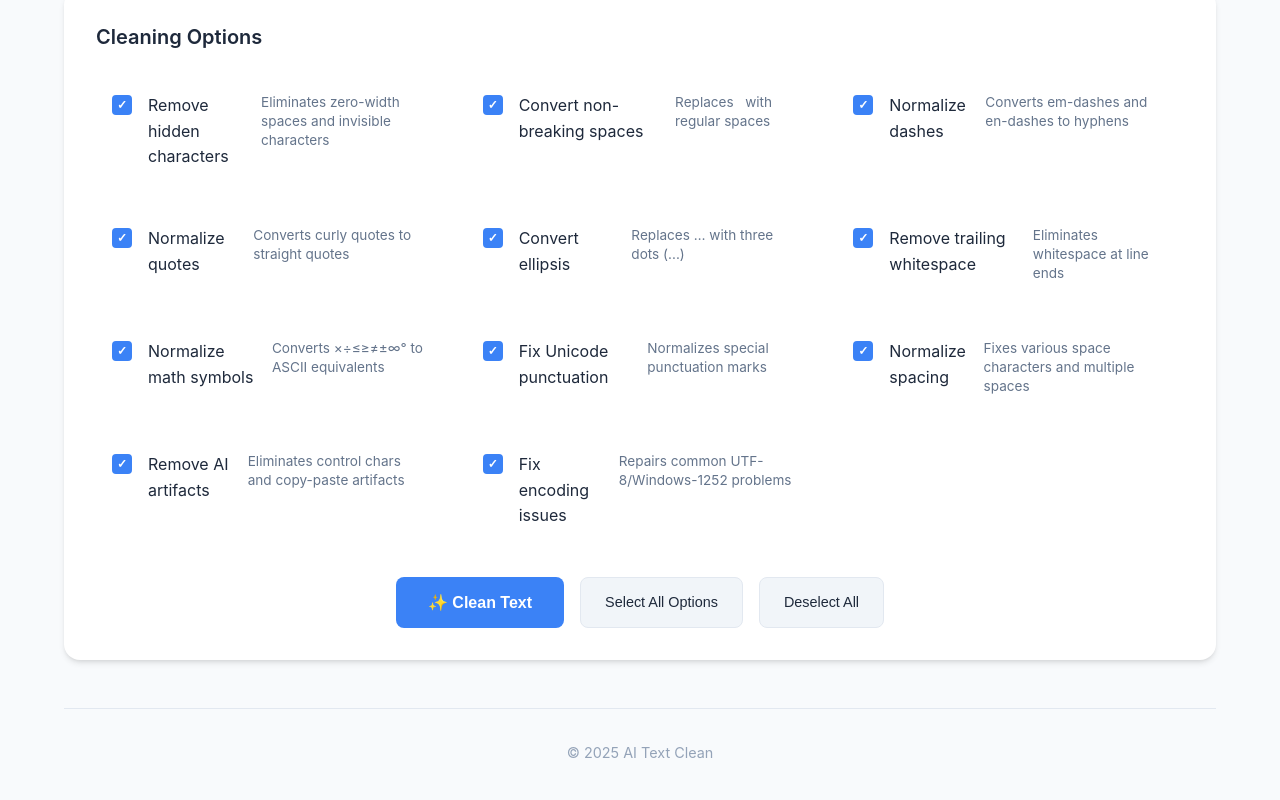
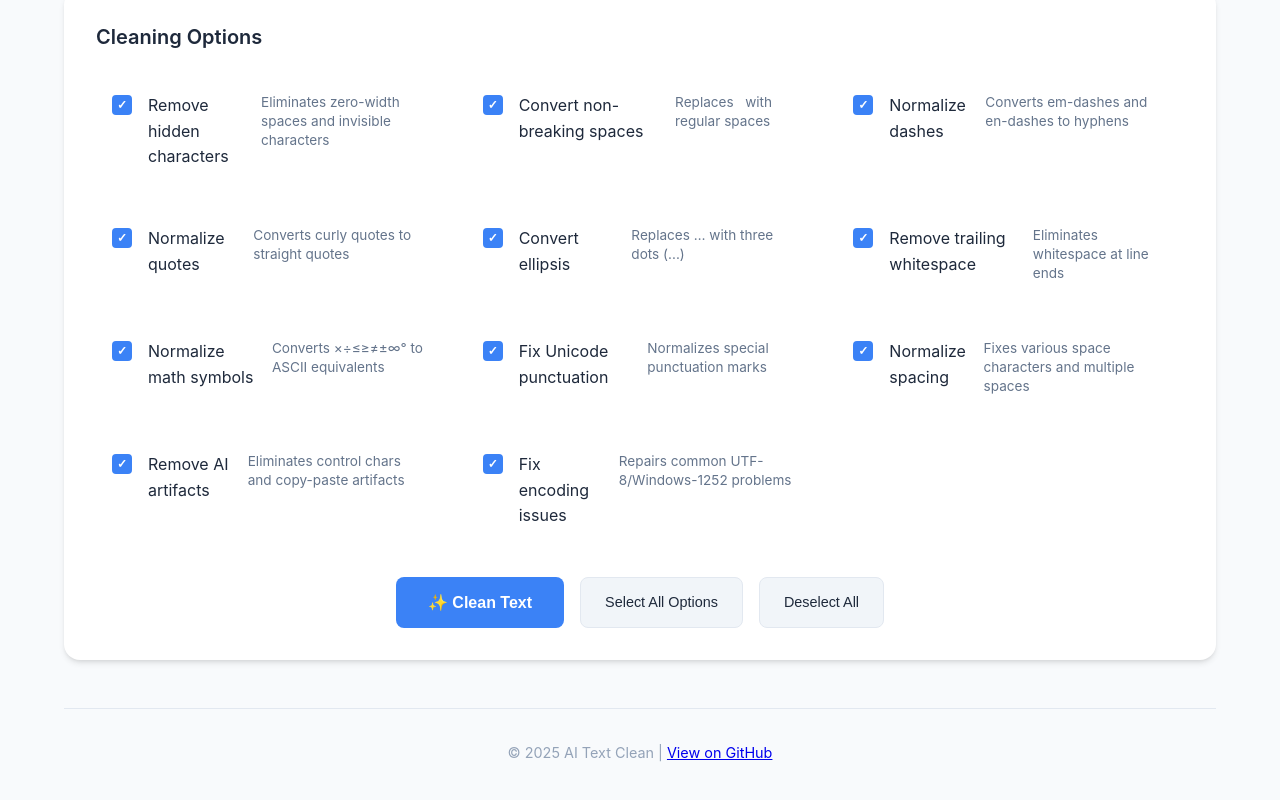
Before and after one commit to iansblog/CleanAI, a plain HTML site: page src/index.html in a window 1280 px wide. Shown: the part 715-1515 px from the top of the page. Drawn offline with Linux system fonts and the light colour scheme.

Commit message:
feat: Add GitHub link to footer in index.html

```diff
--- a/src/index.html
+++ b/src/index.html
@@ -150,7 +150,7 @@
         </main>
 
         <footer>
-            <p>&copy; 2025 AI Text Clean</p>
+            <p>&copy; 2025 AI Text Clean | <a href="https://github.com/iansblog/CleanAI" target="_blank" rel="noopener noreferrer">View on GitHub</a></p>
         </footer>
     </div>
 
```
